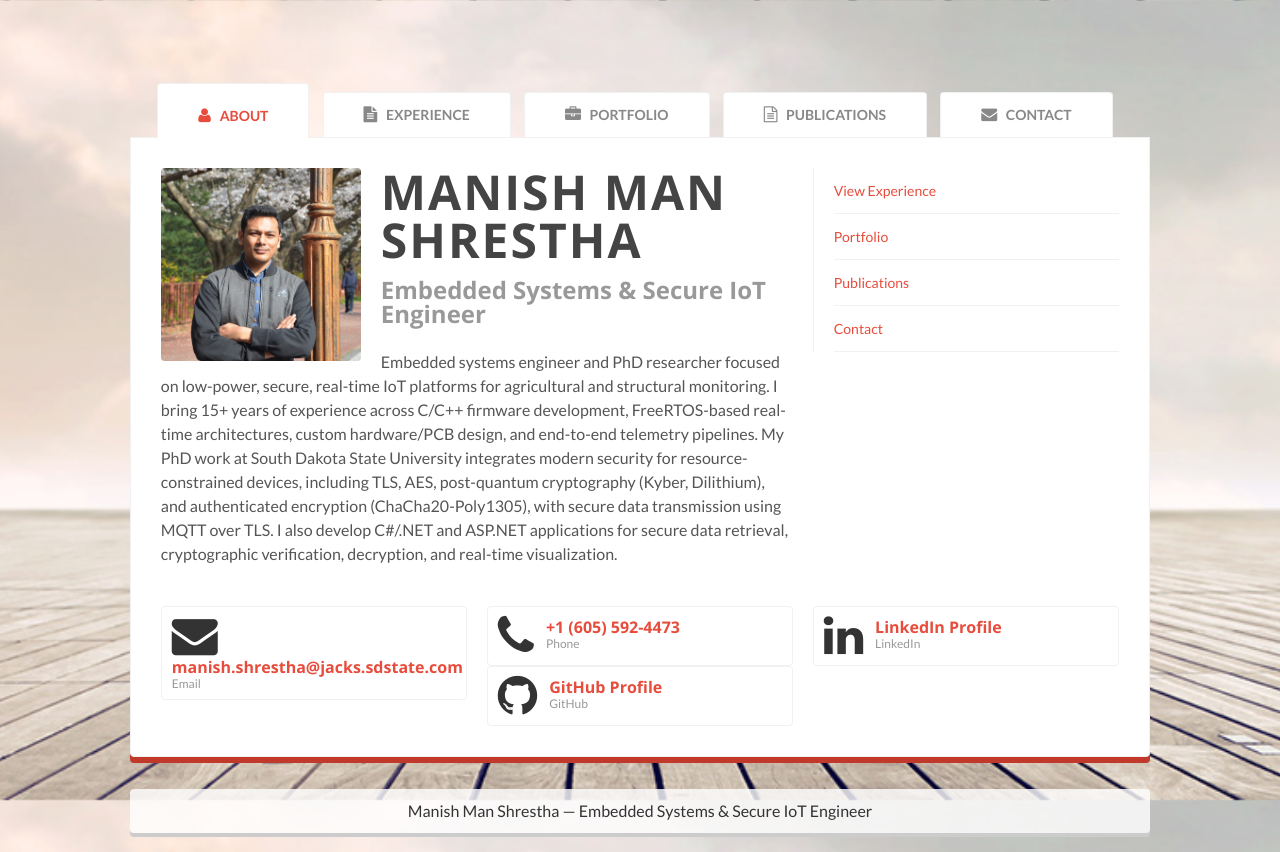
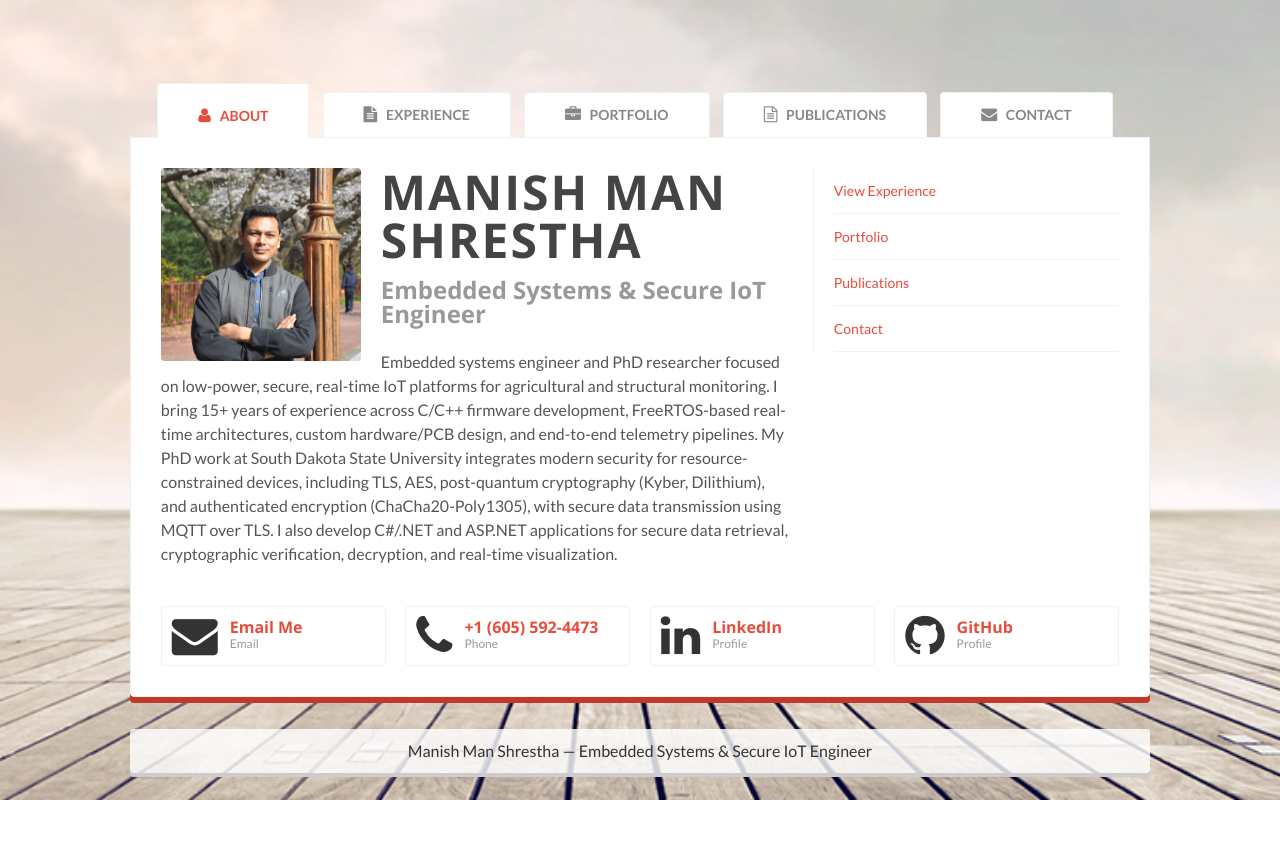
Before and after one commit to mshrestha789/mshrestha789.github.io, a plain HTML site: page index.html in a window 1280 px wide. After the commit the page ends 800 px from the top, so only its background shows below. Drawn offline with nearby package versions, Linux system fonts and the light colour scheme; no server answers; files whose address does not match are found by name.

Commit message:
GitHub grid Change

```diff
--- a/css/main.css
+++ b/css/main.css
@@ -778,3 +778,27 @@ Change widths as necessary
   p, h2, h3 {orphans: 3; widows: 3}
   h2, h3{page-break-after: avoid}
 }
+
+
+/* Custom 4-column grid for contact info */
+.g4 {
+  display: block;
+  position: relative;
+  margin-left: 1%;
+  margin-right: 1%;
+  width: 98%; /* Stack on Mobile */
+}
+
+@media only screen and (min-width: 768px) {
+  .g4 {
+    display: inline;
+    float: left;
+    width: 48%; /* 2 columns on Tablet */
+  }
+}
+
+@media only screen and (min-width: 1024px) {
+  .g4 {
+    width: 23%; /* 4 columns on Desktop */
+  }
+}
--- a/index.html
+++ b/index.html
@@ -106,17 +106,17 @@
             <div class="break"></div>
 
             <div class="contact-info">
-              <div class="g1">
+              <div class="g4">
                 <div class="item-box clearfix">
                   <i class="icon-envelope"></i>
                   <div class="item-data">
-                    <h3><a href="mailto:manish.shrestha@jacks.sdstate.com">manish.shrestha@jacks.sdstate.com</a></h3>
+                    <h3><a href="mailto:manish.shrestha@jacks.sdstate.com">Email Me</a></h3>
                     <p>Email</p>
                   </div>
                 </div>
               </div>
 
-              <div class="g1">
+              <div class="g4">
                 <div class="item-box clearfix">
                   <i class="icon-phone"></i>
                   <div class="item-data">
@@ -126,22 +126,22 @@
                 </div>
               </div>
 
-              <div class="g1">
+              <div class="g4">
                 <div class="item-box clearfix">
                   <i class="icon-linkedin"></i>
                   <div class="item-data">
-                    <h3><a href="https://www.linkedin.com/in/manish-shrestha-14502835" target="_blank" rel="noopener">LinkedIn Profile</a></h3>
-                    <p>LinkedIn</p>
+                    <h3><a href="https://www.linkedin.com/in/manish-shrestha-14502835" target="_blank" rel="noopener">LinkedIn</a></h3>
+                    <p>Profile</p>
                   </div>
                 </div>
               </div>
 
-              <div class="g1">
+              <div class="g4">
                 <div class="item-box clearfix">
                   <i class="icon-github"></i>
                   <div class="item-data">
-                    <h3><a href="https://github.com/mshrestha789" target="_blank" rel="noopener">GitHub Profile</a></h3>
-                    <p>GitHub</p>
+                    <h3><a href="https://github.com/mshrestha789" target="_blank" rel="noopener">GitHub</a></h3>
+                    <p>Profile</p>
                   </div>
                 </div>
               </div>
```
